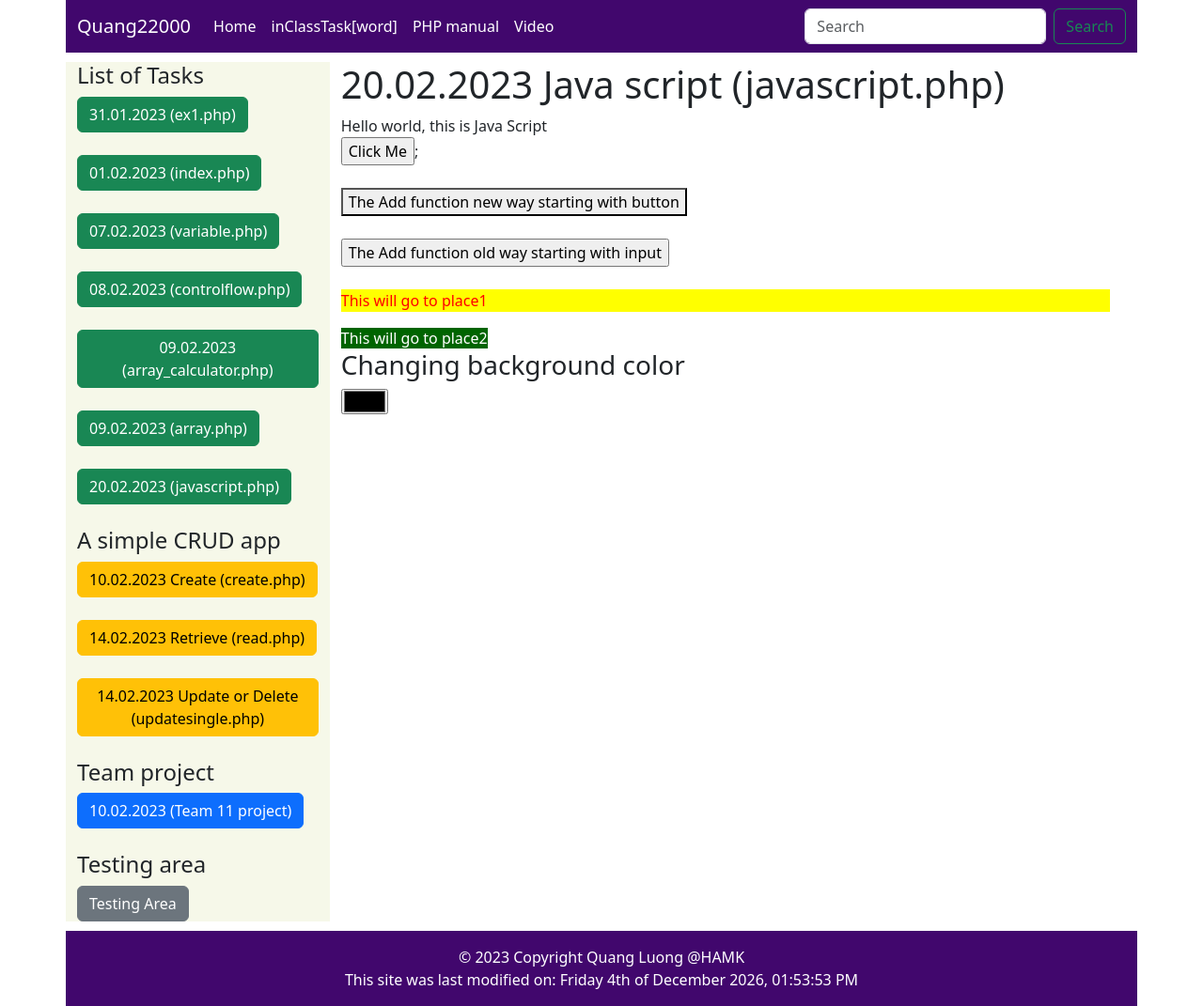
After one commit to luonghuyquang/quang22000WebProg2023, a PHP site: page /javascript.php in a window 1280 px wide. The commit adds this page. Shown: the whole page at 94% size. Run offline with PHP 8.4, Linux system fonts and the light colour scheme.

Commit message:
20.02.2023 javascript

```diff
--- /dev/null
+++ b/javascript.php
@@ -0,0 +1,37 @@
+<?php $title = "31.01.2023 in class task"; include "quang22000Layout/header.php" ?>
+<h1>20.02.2023 Java script (javascript.php)</h1>
+<!--semicolon ; are optional if codes in different lines. But recommended to use consistently-->
+<script>
+document.write("Hello world, this is Java Script");
+</script>
+
+<noscript>
+    Please enable Java Script to view this content,
+</noscript>
+
+<br>
+<script> //this is not very welcomed by reader
+    // window.alert("This will trigger an alert box. Viewer must click to continue to view the website.");
+    // window.alert(5+10);
+</script>
+
+<input type="button" onclick="hello()" value="Click Me">;
+<br><br>
+<button onclick="add()">The Add function new way starting with button</button>
+<br><br>
+<input type="button" onclick="add()" value="The Add function old way starting with input">
+<br><br>
+
+<p id="place1" style="color:red; background-color:yellow;"></p>
+<span id="place2" style="color:white; background-color:darkgreen;"></span>
+<script>
+    document.getElementById("place1").innerHTML="This will go to place1";
+    document.getElementById("place2").innerHTML="This will go to place2";
+</script>
+
+<h3>Changing background color</h3>
+<form action="">
+<input type="color" name = "background" onchange="changeColor('background', this.value)">
+</form>
+
+<?php include "quang22000Layout/footer.php" ?>
--- /dev/null
+++ b/javascript/site.js
@@ -0,0 +1,15 @@
+// a simple function that triggers alert box
+function hello(){
+alert("Welcome to my website");
+}
+// a simple function to add 2 numbers
+function add(){
+document.write(5+6);
+}
+
+//a function to change the background color of the page
+function changeColor(where, newColor){
+if (where == "background"){
+    document.body.style.backgroundColor = newColor;
+}
+}
--- a/quang22000Layout/header.php
+++ b/quang22000Layout/header.php
@@ -32,6 +32,10 @@
       document.body.scrollTop = 0;
       document.documentElement.scrollTop = 0;
     }
+  </script>
+  <!--20.02.2023-->
+  <script src = "<?php echo $relativeLink.'javascript/site.js'?>">
+
   </script>
 </head>
 <body>
@@ -77,6 +81,7 @@
       <a class="btn btn-success" href="<?php echo $relativeLink.'controlflow.php'?>">08.02.2023 (controlflow.php)</a><br><br>
       <a class="btn btn-success" href="<?php echo $relativeLink.'array_calculator.php'?>">09.02.2023 (array_calculator.php)</a><br><br>
       <a class="btn btn-success" href="<?php echo $relativeLink.'array.php'?>">09.02.2023 (array.php)</a><br><br>
+      <a class="btn btn-success" href="<?php echo $relativeLink.'javascript.php'?>">20.02.2023 (javascript.php)</a><br><br>
       <h4>A simple CRUD app</h4>
       <a class="btn btn-warning" href="<?php echo $relativeLink.'crud/create.php'?>">10.02.2023 Create (create.php)</a><br><br>
       <a class="btn btn-warning" href="<?php echo $relativeLink.'crud/read.php'?>">14.02.2023 Retrieve (read.php)</a><br><br>
```
